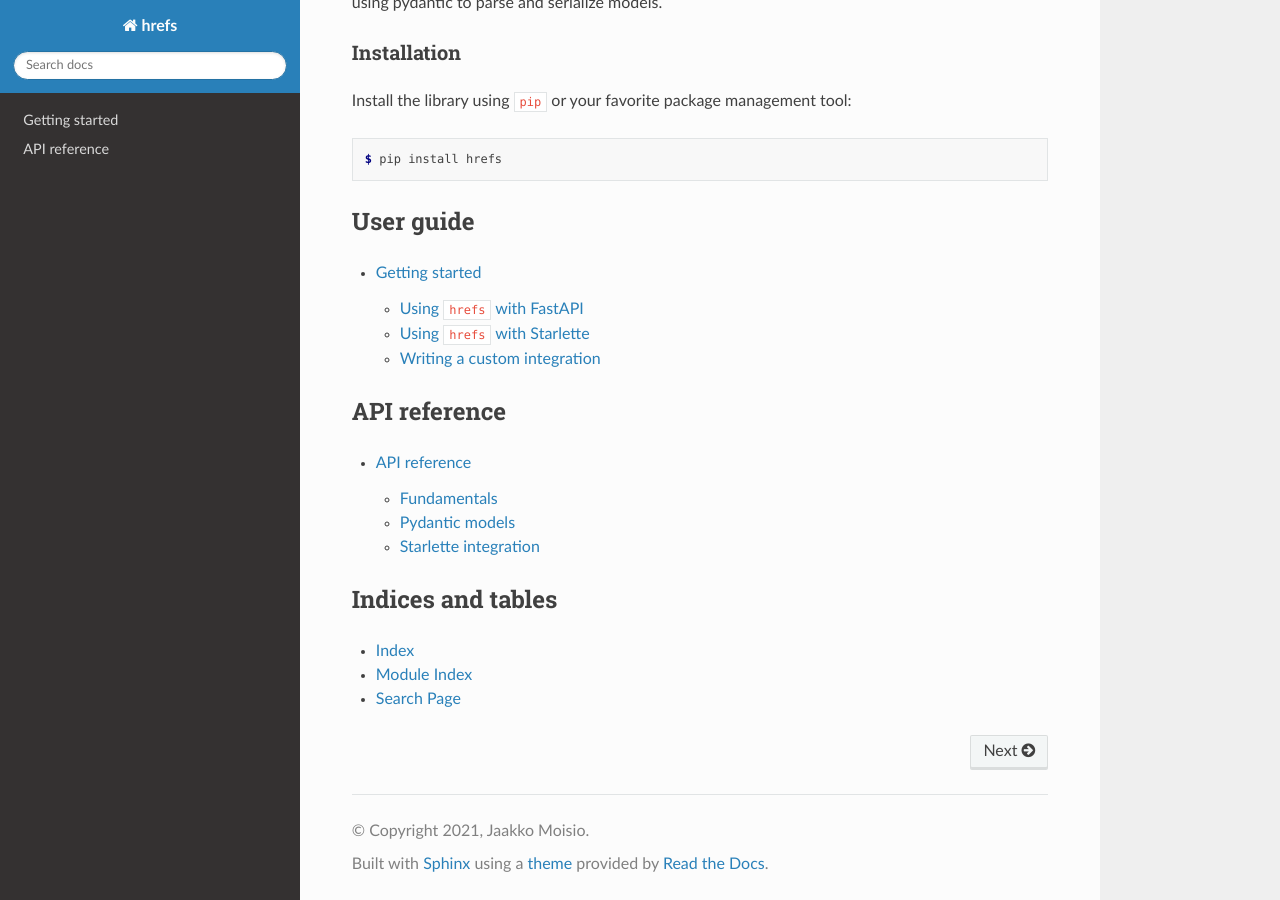
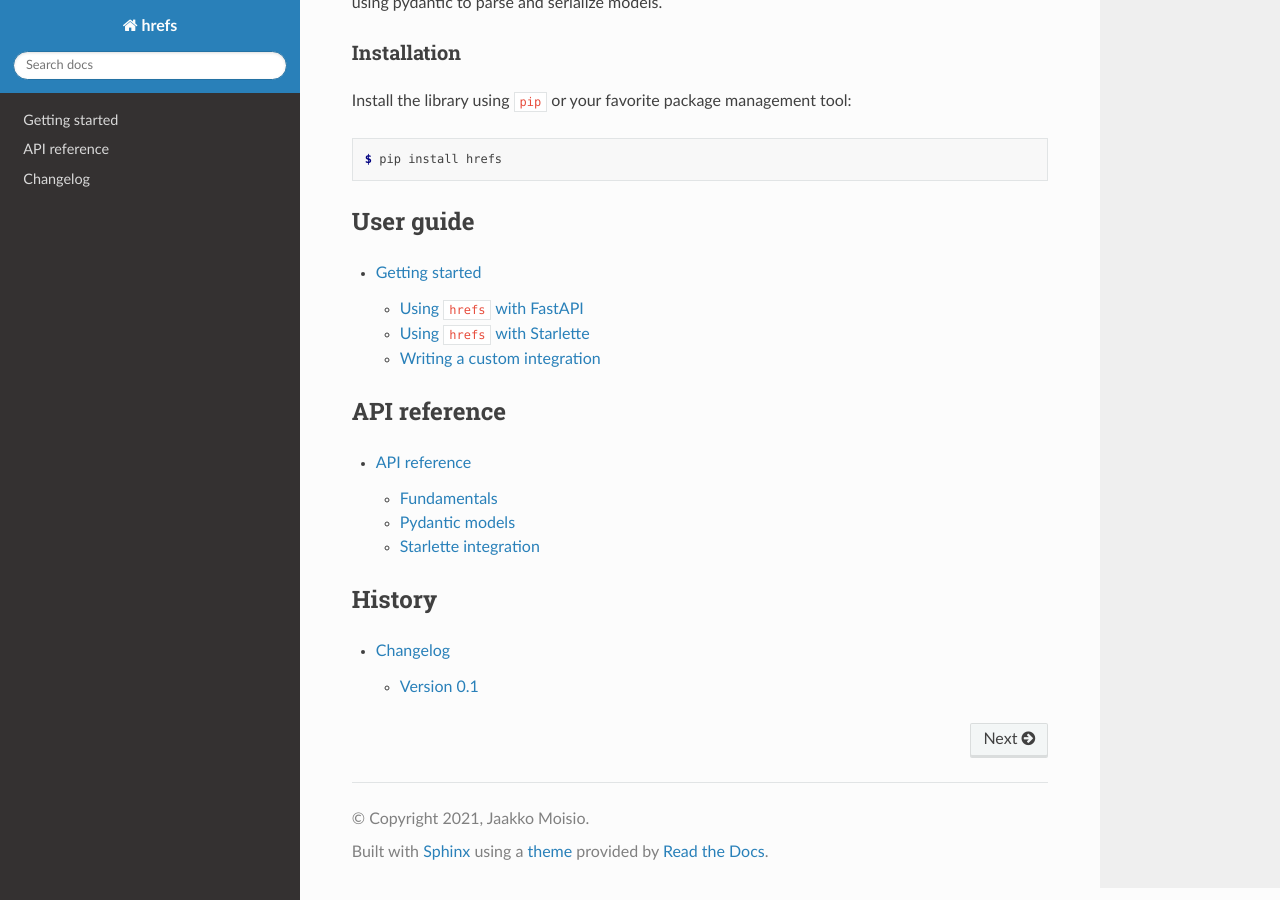
Before and after one commit to jasujm/hrefs, a Sphinx documentation site: the page built from docs/index.rst, in a window 1280 px wide and 900 px high, scrolled down 705 px. Built offline with Sphinx 7.4.7 and the Read the Docs theme 2.0.0, drawn with Linux system fonts in a browser that asks for light colours.

Commit message:
Add changelog

```diff
--- /dev/null
+++ b/CHANGELOG.rst
@@ -0,0 +1,7 @@
+Version 0.1
+-----------
+
+Date
+  2021-11-20
+
+Initial version
--- /dev/null
+++ b/docs/changelog.rst
@@ -0,0 +1,4 @@
+Changelog
+=========
+
+.. include:: ../CHANGELOG.rst
--- a/docs/index.rst
+++ b/docs/index.rst
@@ -24,9 +24,10 @@ API reference
 
    api
 
-Indices and tables
-==================
+History
+=======
 
-* :ref:`genindex`
-* :ref:`modindex`
-* :ref:`search`
+.. toctree::
+   :maxdepth: 2
+
+   changelog
```
